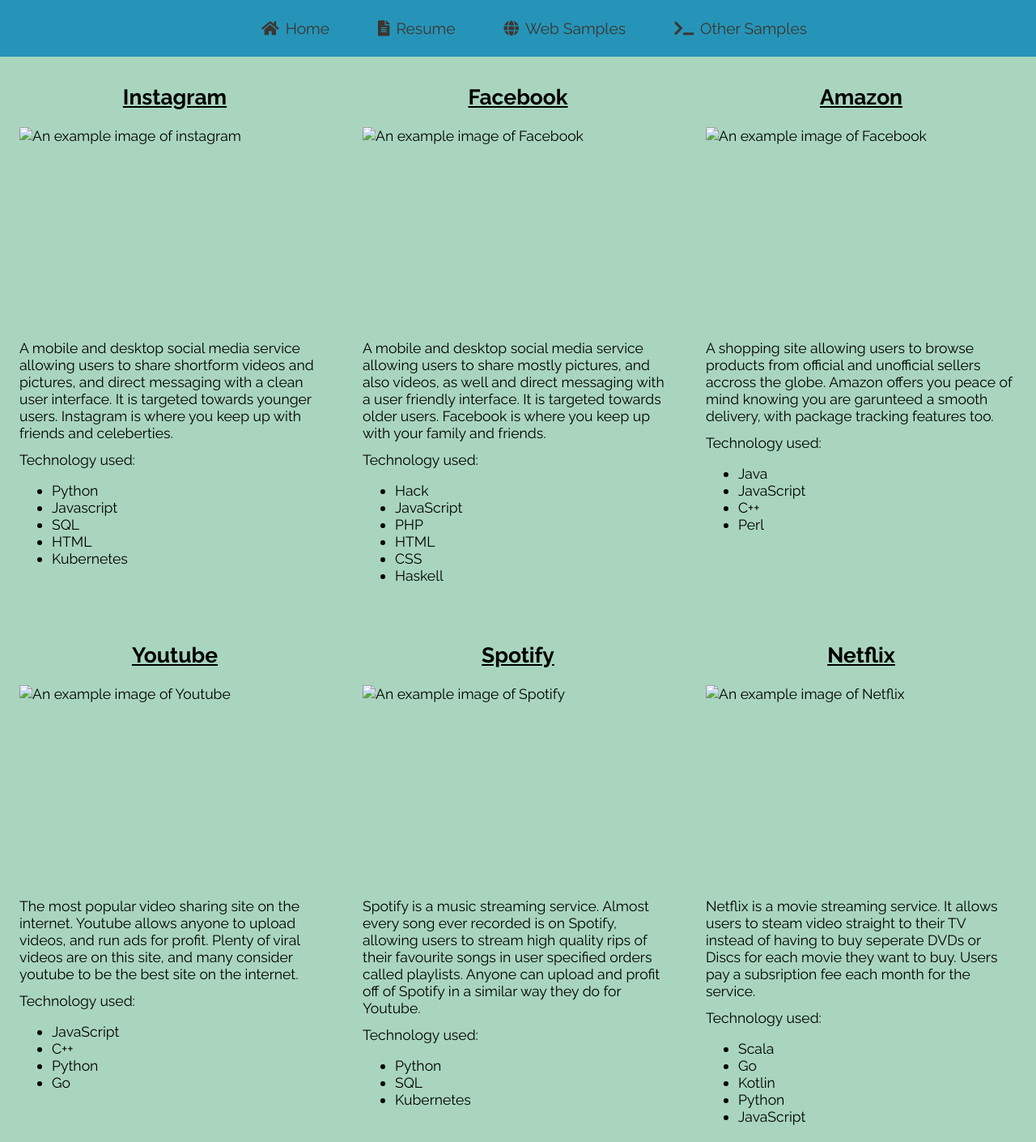
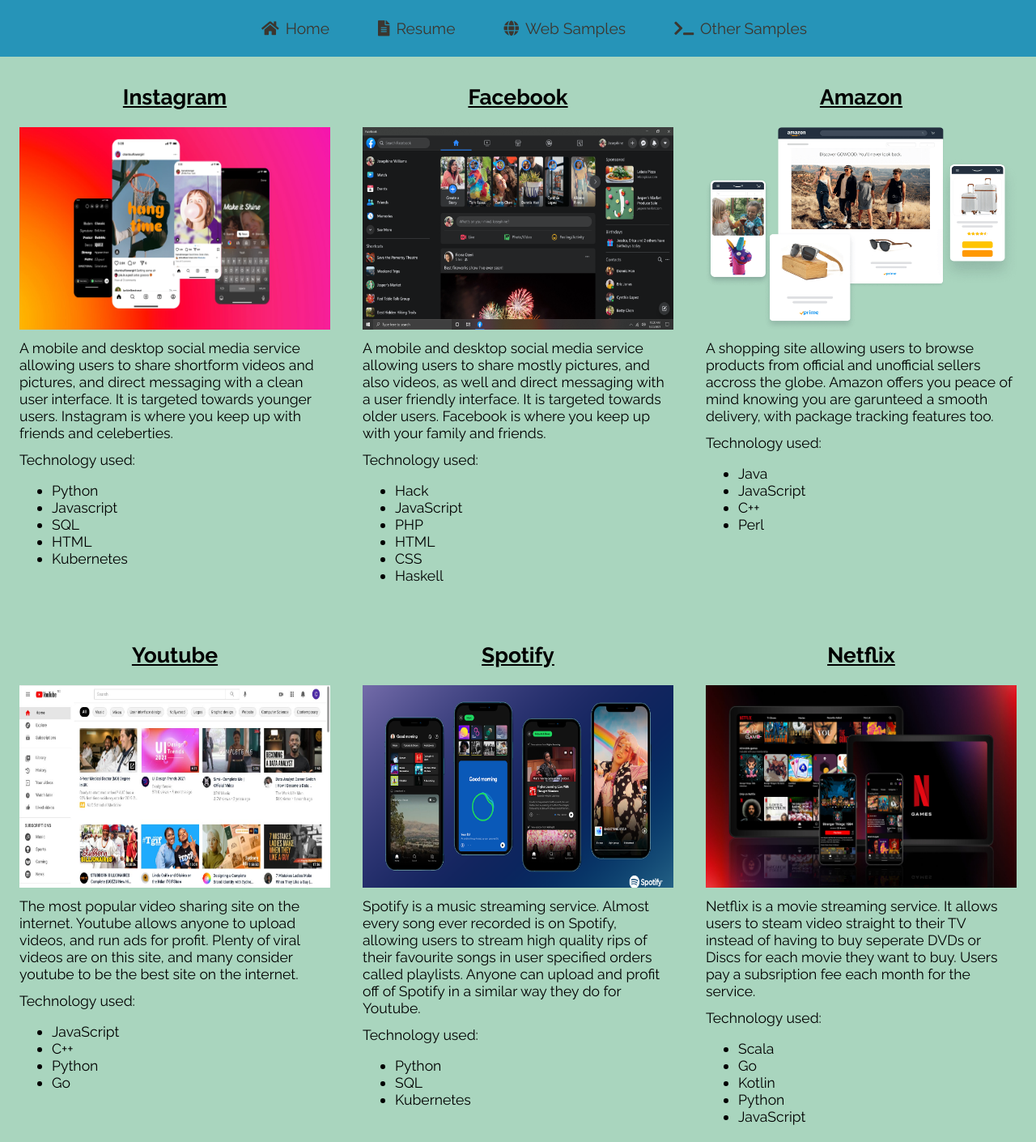
Before and after one commit to GetForcePush/WEBD1000, a plain HTML site: page webSamples.html in a window 1280 px wide. Shown: the whole page at 81% size. Drawn offline with Linux system fonts and the light colour scheme; the site is published under a folder, as on GitHub Pages, so addresses that start at the root find nothing.

Commit message:
Update webSamples.html

```diff
--- a/webSamples.html
+++ b/webSamples.html
@@ -22,7 +22,7 @@
             <main class="g-mainFlexContainer">
                 <div class="g-tile">
                     <h2>Instagram</h2>
-                    <img src="/images/instagram.jpg" width="300" height="300" alt="An example image of instagram">
+                    <img src="images/instagram.jpg" width="300" height="300" alt="An example image of instagram">
                     <div>
                         A mobile and desktop social media service allowing users
                         to share shortform videos and pictures, and direct
@@ -43,7 +43,7 @@
 
                 <div class="g-tile">
                     <h2>Facebook</h2>
-                    <img src="/images/facebook.png" width="300" height="300" alt="An example image of Facebook">
+                    <img src="images/facebook.png" width="300" height="300" alt="An example image of Facebook">
                     <div>
                         A mobile and desktop social media service allowing users
                         to share mostly pictures, and also videos, as well and direct
@@ -65,7 +65,7 @@
 
                 <div class="g-tile">
                     <h2>Amazon</h2>
-                    <img src="/images/amazon.png"  width="300" height="300" alt="An example image of Facebook">
+                    <img src="images/amazon.png"  width="300" height="300" alt="An example image of Facebook">
                     <div>
                         A shopping site allowing users to browse products from official
                         and unofficial sellers accross the globe. Amazon offers you peace
@@ -85,7 +85,7 @@
 
                 <div class="g-tile">
                     <h2>Youtube</h2>
-                    <img src="/images/youtube.jpg" width="300" height="300" alt="An example image of Youtube">
+                    <img src="images/youtube.jpg" width="300" height="300" alt="An example image of Youtube">
                     <div>
                         The most popular video sharing site on the internet. Youtube allows anyone to upload videos,
                         and run ads for profit. Plenty of viral videos are on this site, and many consider
@@ -104,7 +104,7 @@
 
                 <div class="g-tile">
                     <h2>Spotify</h2>
-                    <img src="/images/spotify.png" width="300" height="300" alt="An example image of Spotify">
+                    <img src="images/spotify.png" width="300" height="300" alt="An example image of Spotify">
                     <div>
                         Spotify is a music streaming service. Almost every song ever recorded is on Spotify,
                         allowing users to stream high quality rips of their favourite songs in user specified orders
@@ -123,7 +123,7 @@
 
                 <div class="g-tile">
                     <h2>Netflix</h2>
-                    <img src="/images/netflix.jpg" width="300" height="300" alt="An example image of Netflix">
+                    <img src="images/netflix.jpg" width="300" height="300" alt="An example image of Netflix">
                     <div>
                         Netflix is a movie streaming service. It allows users to steam video straight to their TV
                         instead of having to buy seperate DVDs or Discs for each movie they want to buy.
```
